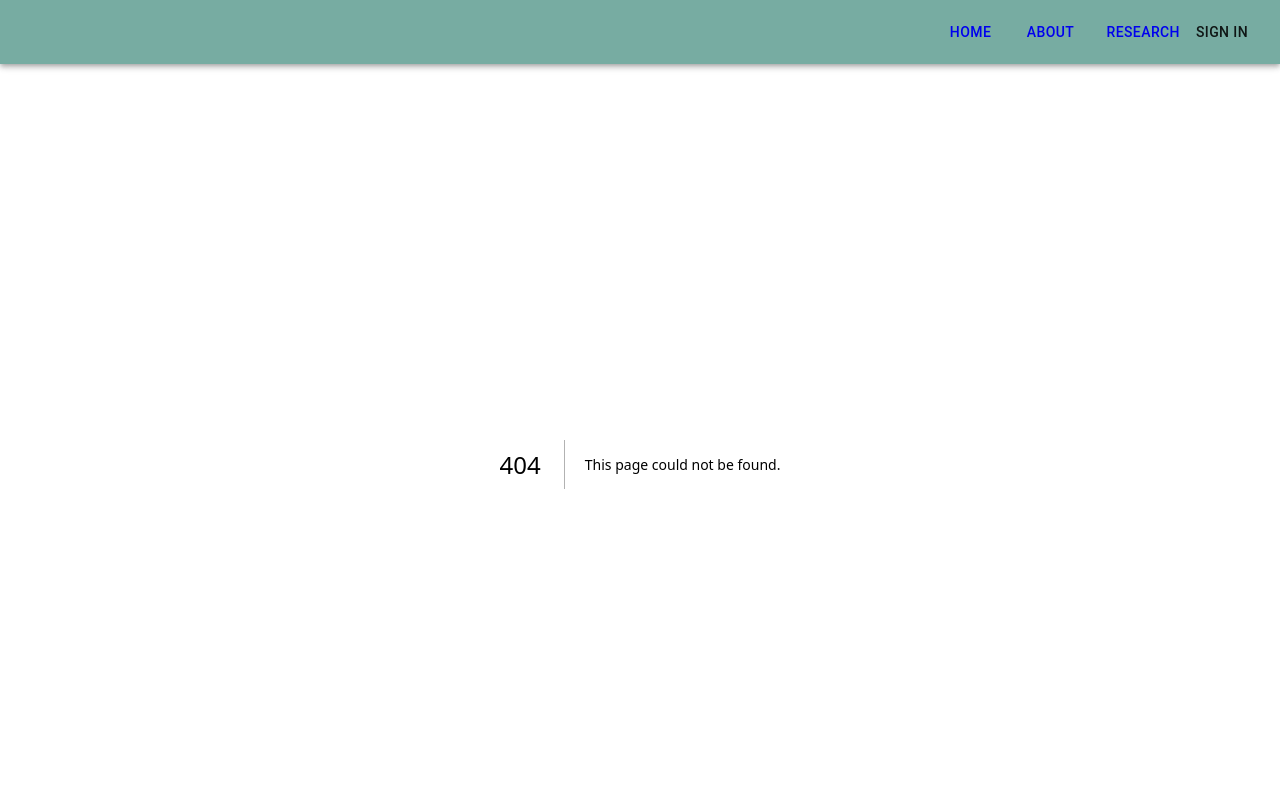
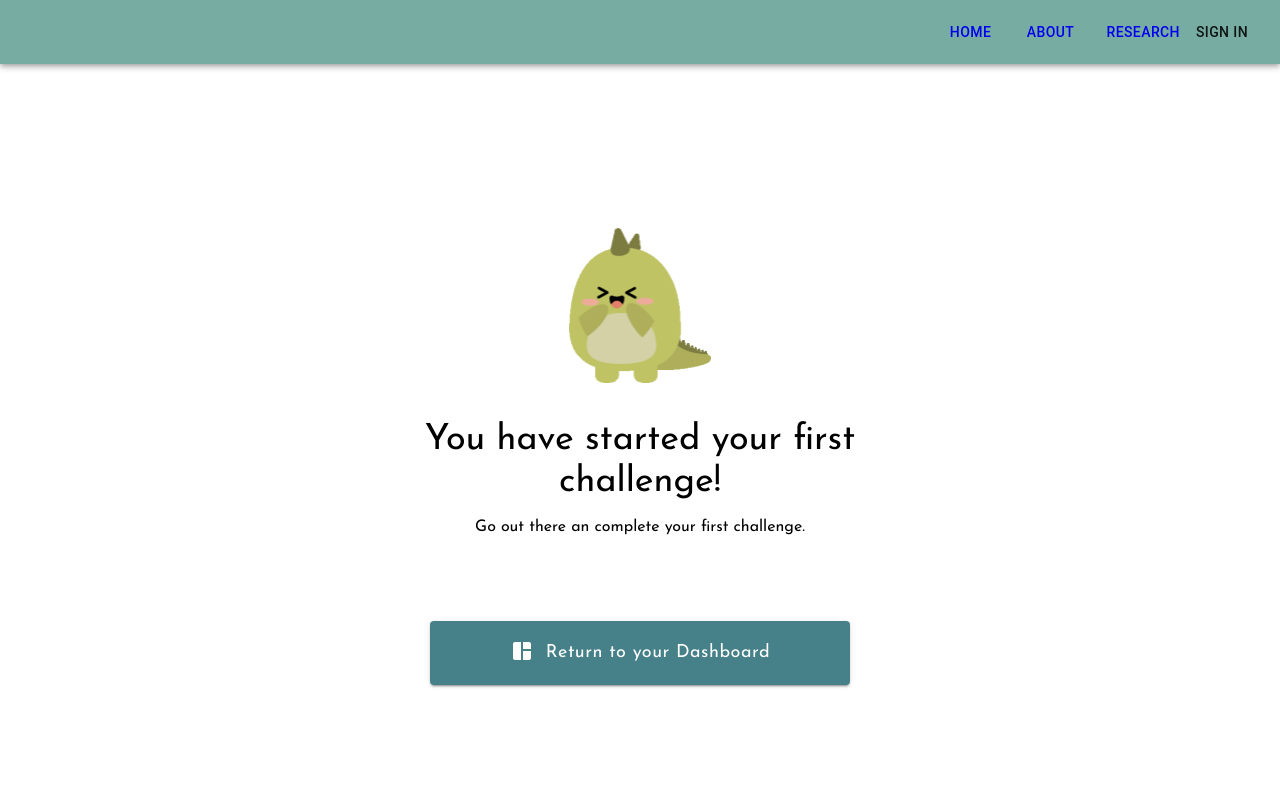
Before and after one commit to shybyeapp/shybye-web, a Next.js app: page /started in a window 1280 px wide. Before the commit this address had no page. Shown: the top 800 px of the page. Built offline with nearby package versions, Linux system fonts and the light colour scheme.

Commit message:
add start splash page

```diff
--- /dev/null
+++ b/pages/started.jsx
@@ -0,0 +1,21 @@
+import React from 'react'
+import Grid from "@mui/material/Grid";
+import Splash from "@/components/Splash";
+
+const Started = () => {
+  return (
+    <Grid
+      alignItems="center"
+      container
+      direction="column"
+      justifyContent="center"
+      sx={{ minHeight: '100vh' }}
+    >
+      <Grid item justify="center">
+        <Splash />
+      </Grid>
+    </Grid>
+  )
+}
+
+export default Started
--- a/src/components/Challenge.jsx
+++ b/src/components/Challenge.jsx
@@ -1,4 +1,5 @@
 import React from 'react'
+import Link from "next/link";
 import styled from "styled-components";
 import { ImageListItem, Button } from "@mui/material";
 
@@ -28,6 +29,7 @@ const Challenge = (props) => {
           You will earn <b>{challenge.challengePoints} courage points</b> upon completion
         </PointsToGet>
       </ContentBox>
+      <Link href="/started">
         <Button
           variant="contained"
           sx={{
@@ -38,9 +40,11 @@ const Challenge = (props) => {
             height: 64,
             textTransform: "none",
             width: 310,
+            margin: 2,
           }}>
           Start Challenge
         </Button>
+      </Link>
     </DetailContainer>
   )
 }
--- /dev/null
+++ b/src/components/Splash.jsx
@@ -0,0 +1,85 @@
+import React from 'react'
+import Link from "next/link";
+import styled from "styled-components";
+import { ImageListItem, Button } from "@mui/material";
+import SpaceDashboardIcon from '@mui/icons-material/SpaceDashboard';
+
+const Splash = () => {
+  return (
+    <DetailContainer>
+      <ImageBox>
+        <ImageListItem key={1}>
+          <img
+            srcSet={`../../images/challenges/startedDino.png?w=164&h=164&fit=crop&auto=format&dpr=2 2x`}
+            src={`../../images/challenges/startedDino.png?w=164&h=164&fit=crop&auto=format`}
+            alt='qweq'
+            loading="lazy"
+          />
+        </ImageListItem>
+      </ImageBox>
+      <ContentBox>
+        <Title>You have started your first challenge!</Title>
+        <SubTitle>Go out there an complete your first challenge.</SubTitle>
+      </ContentBox>
+      <Link href="/dashboard">
+        <Button
+          variant="contained"
+          sx={{
+            backgroundColor: '#468189',
+            color: '#fff',
+            fontFamily: 'Josefin Sans',
+            fontSize: 18,
+            height: 64,
+            textTransform: "none",
+            width: 420,
+            margin: 2,
+          }}>
+          <IconBox>
+            <SpaceDashboardIcon />
+          </IconBox>
+          Return to your Dashboard
+        </Button>
+      </Link>
+    </DetailContainer>
+  )
+}
+
+const DetailContainer = styled.div`
+  align-items: center;
+  display: flex;
+  flex-direction: column;
+  justify-content: center;
+  min-width: 648px;
+`;
+
+const ImageBox = styled.div`
+  height: 156px;
+  margin-bottom: 35px;
+  width: 170px;
+`;
+
+const ContentBox = styled.div`
+  display: flex;
+  flex-direction: column;
+  justify-content: left;
+  max-width: 648px;
+`;
+
+const Title = styled.div`
+  font-size: 36px;
+  line-height: 42px;
+  margin-bottom: 16px;
+  text-align: center;
+  width: 588px;
+`;
+
+const SubTitle = styled.div`
+  margin-bottom: 70px;
+`;
+
+const IconBox = styled.span`
+  margin-right: 12px;
+  margin-top: 8px;
+`;
+
+export default Splash
```
Also changed, not shown: public/images/challenges/startedDino.png (added). Lines whose indentation alone changed are shown as unchanged.
